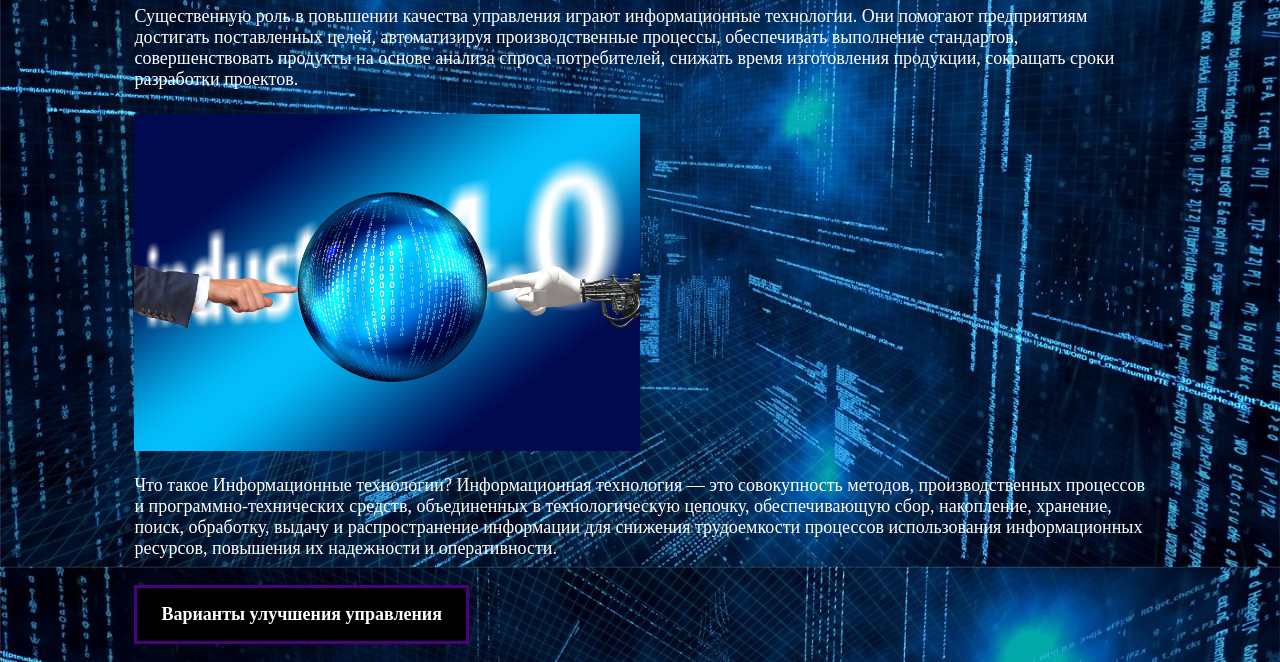
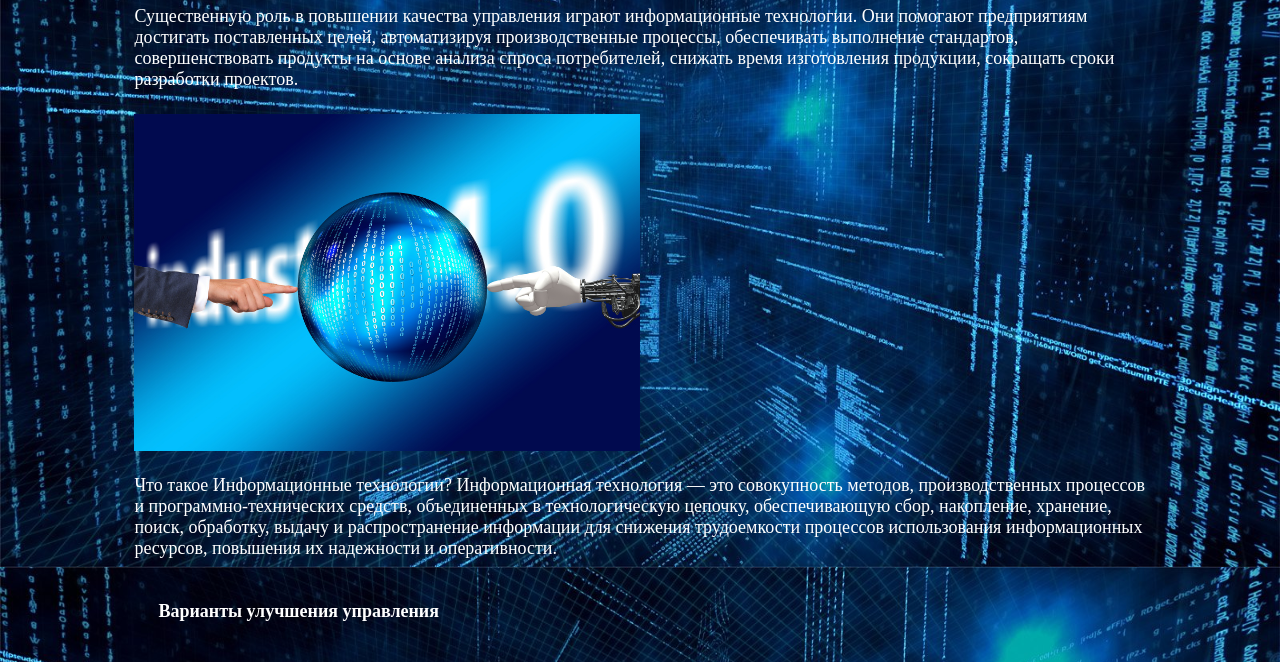
Before and after one commit to alekseimorozov0505/alekseimorozov0505, a plain HTML site: page index.html in a window 1280 px wide. Shown: the part 233-895 px from the top of the page. Drawn offline with Linux system fonts and the light colour scheme.

Commit message:
Add files via upload

```diff
--- a/css/main.css
+++ b/css/main.css
@@ -49,9 +49,9 @@ style{
 }
 .btn {
     display: table;
-    background: black;
+    background: ;
     color: white;
     padding: 1rem 1.5rem;
     text-decoration: none;
-    border: 3px solid Indigo;
+    border: 0px solid Indigo;
    }
```
